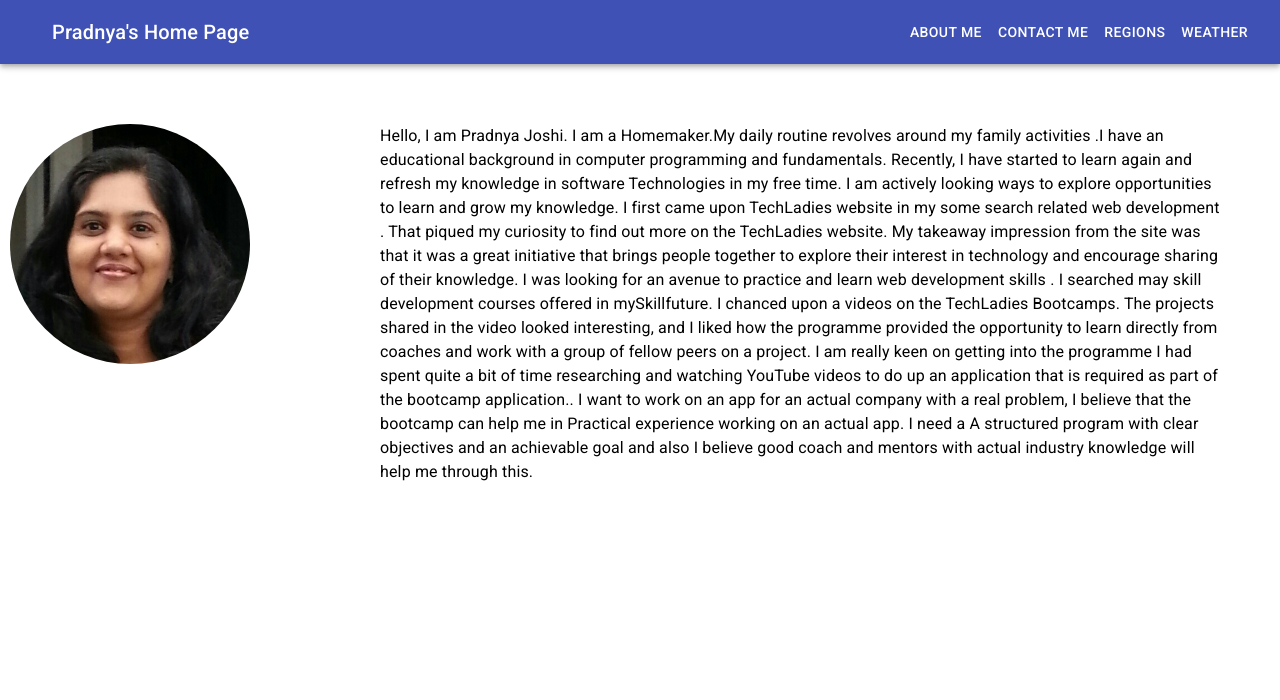
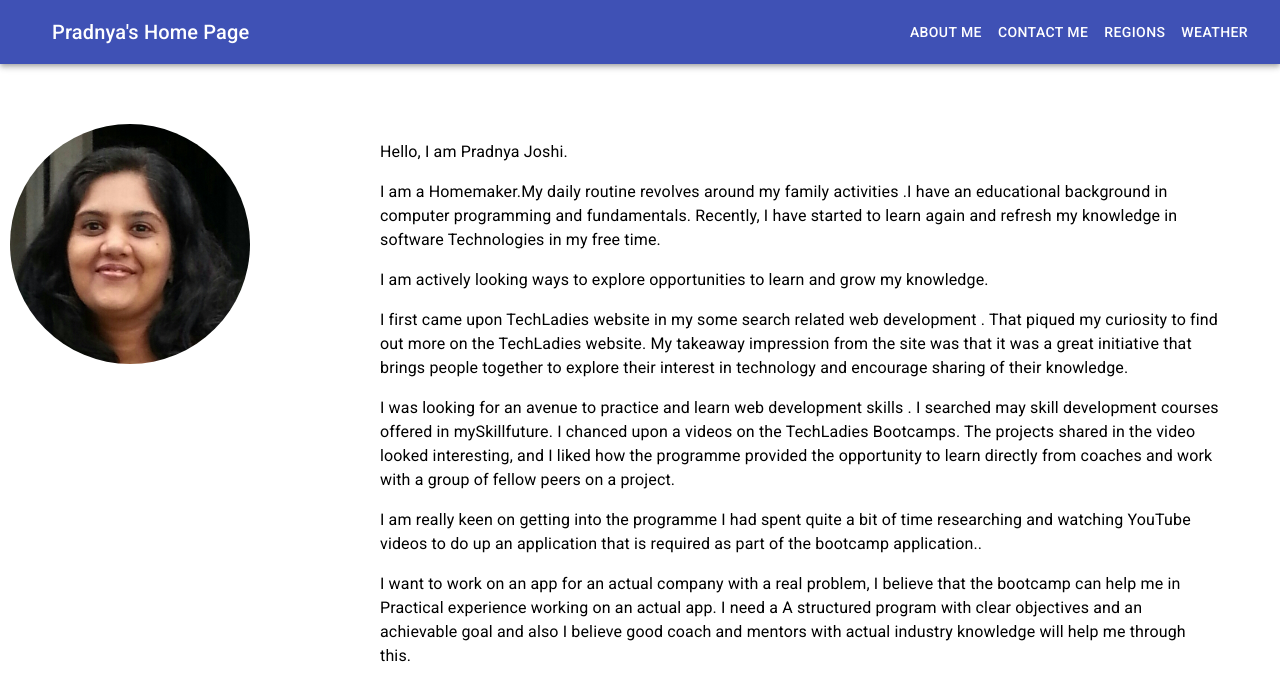
Before and after one commit to psjoshi20/ptech, a React (Create React App) app: page / in a window 1280 px wide. Shown: the top 700 px of the page. Built offline with nearby package versions, Linux system fonts and the light colour scheme.

Commit message:
Formatted Aboutme

```diff
--- a/src/components/AboutMe.jsx
+++ b/src/components/AboutMe.jsx
@@ -13,17 +13,17 @@ const AboutMe = (props) => {
                 </Grid>
                 <Grid item xs={9}>
                         <Typography component="div" className={props.style1.para1} >
-                        Hello, I am Pradnya Joshi.
-                        I am a Homemaker.My daily routine revolves around my family activities .I have an educational background in computer programming and fundamentals. Recently, I have started to learn again and refresh my knowledge in software Technologies in my free time.
-                        I am actively looking ways to explore opportunities to learn and grow my knowledge.
+                        <p>Hello, I am Pradnya Joshi. </p>
+                        <p>I am a Homemaker.My daily routine revolves around my family activities .I have an educational background in computer programming and fundamentals. Recently, I have started to learn again and refresh my knowledge in software Technologies in my free time. </p>
+                        <p> I am actively looking ways to explore opportunities to learn and grow my knowledge. </p>
 
-                        I first came upon TechLadies website in my some search related web development . That piqued my curiosity to find out more on the TechLadies website. My takeaway impression from the site was that it was a great initiative that brings people together to explore their interest in technology and encourage sharing of their knowledge.
+                        <p> I first came upon TechLadies website in my some search related web development . That piqued my curiosity to find out more on the TechLadies website. My takeaway impression from the site was that it was a great initiative that brings people together to explore their interest in technology and encourage sharing of their knowledge.</p>
 
-                        I was looking for an avenue to practice and learn web development skills . I searched may skill development courses offered in mySkillfuture. I chanced upon a videos on the TechLadies Bootcamps. The projects shared in the video looked interesting, and I liked how the programme provided the opportunity to learn directly from coaches and work with a group of fellow peers on a project.
+                        <p> I was looking for an avenue to practice and learn web development skills . I searched may skill development courses offered in mySkillfuture. I chanced upon a videos on the TechLadies Bootcamps. The projects shared in the video looked interesting, and I liked how the programme provided the opportunity to learn directly from coaches and work with a group of fellow peers on a project.</p>
 
-                        I am really keen on getting into the programme I had spent quite a bit of time researching and watching YouTube videos to do up an application that is required as part of the bootcamp application..
+                        <p> I am really keen on getting into the programme I had spent quite a bit of time researching and watching YouTube videos to do up an application that is required as part of the bootcamp application..</p>
 
-                        I want to work on an app for an actual company with a real problem, I believe that the bootcamp can help me in Practical experience working on an actual app. I need a A structured program with clear objectives and an achievable goal and also I believe good coach and mentors with actual industry knowledge will help me through this.
+                        <p> I want to work on an app for an actual company with a real problem, I believe that the bootcamp can help me in Practical experience working on an actual app. I need a A structured program with clear objectives and an achievable goal and also I believe good coach and mentors with actual industry knowledge will help me through this.</p>
                         </Typography>
                 </Grid>
               </Grid>;
```
